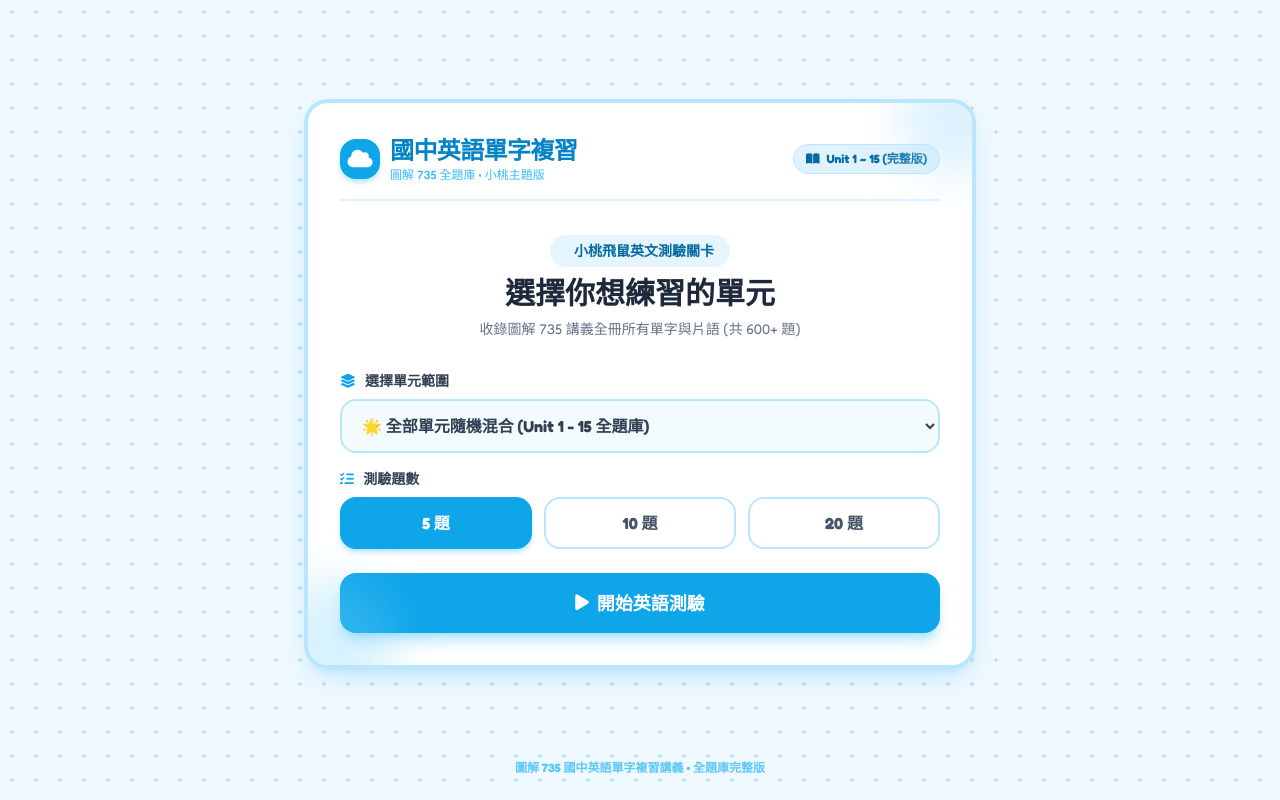
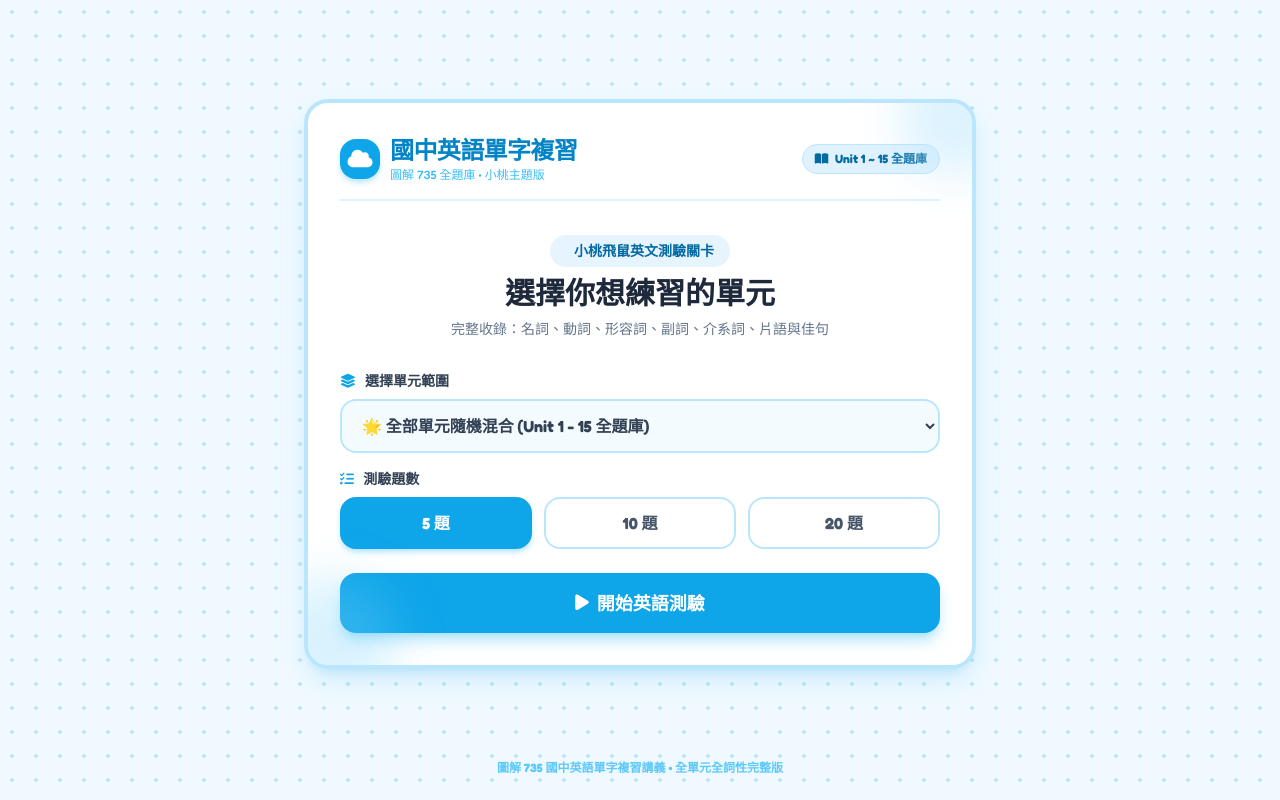
Before and after one commit to rickwang1978/2000alphabet, a plain HTML site: page index.html in a window 1280 px wide. Drawn offline with nearby package versions, Linux system fonts and the light colour scheme.

Commit message:
Update index.html

```diff
--- a/index.html
+++ b/index.html
@@ -86,7 +86,7 @@
                 </div>
             </div>
             <span id="badge-mode" class="hidden sm:inline-block bg-sky-100 text-sky-700 font-bold text-xs px-3 py-1.5 rounded-full border border-sky-200">
-                <i class="fa-solid fa-book-open mr-1"></i> Unit 1 ~ 15 (完整版)
+                <i class="fa-solid fa-book-open mr-1"></i> Unit 1 ~ 15 全題庫
             </span>
         </div>
 
@@ -97,7 +97,7 @@
                     <i class="fa-solid fa-sparkles text-sky-500"></i> 小桃飛鼠英文測驗關卡
                 </div>
                 <h2 class="text-2xl sm:text-3xl font-bold text-slate-800">選擇你想練習的單元</h2>
-                <p class="text-slate-500 text-sm">收錄圖解 735 講義全冊所有單字與片語 (共 600+ 題)</p>
+                <p class="text-slate-500 text-sm">完整收錄：名詞、動詞、形容詞、副詞、介系詞、片語與佳句</p>
             </div>
 
             <div class="space-y-4">
@@ -125,7 +125,7 @@
                         <option value="12">Unit 12 第五冊上 (人物地點、娛樂、生活用品)</option>
                         <option value="13">Unit 13 第五冊中 (生活用品、運動娛樂、場所)</option>
                         <option value="14">Unit 14 第五冊下 (生活用品、人物、地點、片語)</option>
-                        <option value="15">Unit 15 第六冊全 (人與行為、方向、進階片語)</option>
+                        <option value="15">Unit 15 第六冊全 (人與行為、方向、進階片語與佳句)</option>
                     </select>
                 </div>
 
@@ -226,7 +226,7 @@
 
     <!-- 頁腳 -->
     <p class="text-xs text-sky-400/80 mt-4 text-center font-bold">
-        圖解 735 國中英語單字複習講義 • 全題庫完整版
+        圖解 735 國中英語單字複習講義 • 全單元全詞性完整版
     </p>
 
     <!-- JavaScript 邏輯控制與完整 Word 題庫 -->
@@ -295,7 +295,7 @@
             { unit: 1, word: "police officer", meaning: "警察", category: "名詞" },
             { unit: 1, word: "singer", meaning: "歌手", category: "名詞" },
             { unit: 1, word: "writer", meaning: "作家", category: "名詞" },
-            { unit: 1, word: "cook", meaning: "廚師", category: "名詞" },
+            { unit: 1, word: "cook", meaning: "廚師", category: "名詞/動詞" },
             { unit: 1, word: "bed", meaning: "床", category: "名詞" },
             { unit: 1, word: "chair", meaning: "椅子", category: "名詞" },
             { unit: 1, word: "clock", meaning: "時鐘", category: "名詞" },
@@ -304,18 +304,18 @@
             { unit: 1, word: "table", meaning: "桌子；目錄", category: "名詞" },
             { unit: 1, word: "wall", meaning: "牆壁", category: "名詞" },
             { unit: 1, word: "name", meaning: "名字", category: "名詞" },
-            { unit: 1, word: "sign", meaning: "號誌；招牌", category: "名詞" },
+            { unit: 1, word: "sign", meaning: "號誌；招牌", category: "名詞/動詞" },
             { unit: 1, word: "card", meaning: "卡片", category: "名詞" },
             { unit: 1, word: "doll", meaning: "洋娃娃", category: "名詞" },
             { unit: 1, word: "picture", meaning: "照片；圖片", category: "名詞" },
             { unit: 1, word: "umbrella", meaning: "雨傘", category: "名詞" },
-            { unit: 1, word: "watch", meaning: "手錶", category: "名詞" },
+            { unit: 1, word: "watch", meaning: "手錶；觀看", category: "名詞/動詞" },
             { unit: 1, word: "check", meaning: "檢查；核對", category: "動詞" },
-            { unit: 1, word: "fight", meaning: "打架；爭鬥", category: "動詞" },
+            { unit: 1, word: "fight", meaning: "打架；爭鬥", category: "動詞/名詞" },
             { unit: 1, word: "follow", meaning: "跟隨；遵守", category: "動詞" },
             { unit: 1, word: "hurry", meaning: "急忙", category: "動詞" },
             { unit: 1, word: "look", meaning: "看；看起來", category: "動詞" },
-            { unit: 1, word: "open", meaning: "打開", category: "動詞" },
+            { unit: 1, word: "open", meaning: "打開；開著的", category: "動詞/形容詞" },
             { unit: 1, word: "read", meaning: "閱讀；唸", category: "動詞" },
             { unit: 1, word: "talk", meaning: "說話；談話", category: "動詞" },
             { unit: 1, word: "wash", meaning: "洗", category: "動詞" },
@@ -336,11 +336,11 @@
             { unit: 1, word: "follow the rules", meaning: "遵守規則", category: "片語" },
 
             // ================= Unit 2 =================
-            { unit: 2, word: "second", meaning: "秒；第二（的）", category: "名詞" },
+            { unit: 2, word: "second", meaning: "秒；第二（的）", category: "名詞/形容詞" },
             { unit: 2, word: "minute", meaning: "分鐘", category: "名詞" },
             { unit: 2, word: "hour", meaning: "小時", category: "名詞" },
-            { unit: 2, word: "date", meaning: "日期", category: "名詞" },
-            { unit: 2, word: "today", meaning: "今天", category: "名詞" },
+            { unit: 2, word: "date", meaning: "日期；約會", category: "名詞/動詞" },
+            { unit: 2, word: "today", meaning: "今天", category: "名詞/副詞" },
             { unit: 2, word: "morning", meaning: "早上", category: "名詞" },
             { unit: 2, word: "afternoon", meaning: "下午", category: "名詞" },
             { unit: 2, word: "evening", meaning: "傍晚", category: "名詞" },
@@ -377,12 +377,12 @@
             { unit: 2, word: "rat", meaning: "老鼠", category: "名詞" },
             { unit: 2, word: "fox", meaning: "狐狸", category: "名詞" },
             { unit: 2, word: "horse", meaning: "馬", category: "名詞" },
-            { unit: 2, word: "bear", meaning: "熊", category: "名詞" },
+            { unit: 2, word: "bear", meaning: "熊", category: "名詞/動詞" },
             { unit: 2, word: "bug", meaning: "蟲子", category: "名詞" },
             { unit: 2, word: "bird", meaning: "鳥", category: "名詞" },
             { unit: 2, word: "cat", meaning: "貓", category: "名詞" },
             { unit: 2, word: "dog", meaning: "狗", category: "名詞" },
-            { unit: 2, word: "fish", meaning: "魚", category: "名詞" },
+            { unit: 2, word: "fish", meaning: "魚", category: "名詞/動詞" },
             { unit: 2, word: "pig", meaning: "豬", category: "名詞" },
             { unit: 2, word: "rabbit", meaning: "兔子", category: "名詞" },
             { unit: 2, word: "house", meaning: "房子；家", category: "名詞" },
@@ -391,9 +391,9 @@
             { unit: 2, word: "bedroom", meaning: "臥室", category: "名詞" },
             { unit: 2, word: "dining room", meaning: "飯廳", category: "名詞" },
             { unit: 2, word: "bathroom", meaning: "浴室；廁所", category: "名詞" },
-            { unit: 2, word: "home", meaning: "家", category: "名詞" },
+            { unit: 2, word: "home", meaning: "家", category: "名詞/副詞" },
             { unit: 2, word: "zoo", meaning: "動物園", category: "名詞" },
-            { unit: 2, word: "park", meaning: "公園", category: "名詞" },
+            { unit: 2, word: "park", meaning: "公園；停放", category: "名詞/動詞" },
             { unit: 2, word: "place", meaning: "地方", category: "名詞" },
             { unit: 2, word: "music", meaning: "音樂", category: "名詞" },
             { unit: 2, word: "concert", meaning: "音樂會", category: "名詞" },
@@ -416,9 +416,9 @@
             { unit: 2, word: "take a walk", meaning: "散步", category: "片語" },
 
             // ================= Unit 3 =================
-            { unit: 3, word: "back", meaning: "背部", category: "名詞" },
+            { unit: 3, word: "back", meaning: "背部；後退", category: "名詞/副詞" },
             { unit: 3, word: "body", meaning: "身體", category: "名詞" },
-            { unit: 3, word: "face", meaning: "臉", category: "名詞" },
+            { unit: 3, word: "face", meaning: "臉；面對", category: "名詞/動詞" },
             { unit: 3, word: "hair", meaning: "頭髮", category: "名詞" },
             { unit: 3, word: "lip", meaning: "嘴唇", category: "名詞" },
             { unit: 3, word: "tooth", meaning: "牙齒", category: "名詞" },
@@ -429,14 +429,14 @@
             { unit: 3, word: "arm", meaning: "手臂", category: "名詞" },
             { unit: 3, word: "mouth", meaning: "嘴巴", category: "名詞" },
             { unit: 3, word: "leg", meaning: "腿", category: "名詞" },
-            { unit: 3, word: "hand", meaning: "手", category: "名詞" },
+            { unit: 3, word: "hand", meaning: "手；遞交", category: "名詞/動詞" },
             { unit: 3, word: "knee", meaning: "膝蓋", category: "名詞" },
             { unit: 3, word: "foot", meaning: "腳", category: "名詞" },
             { unit: 3, word: "breakfast", meaning: "早餐", category: "名詞" },
             { unit: 3, word: "lunch", meaning: "午餐", category: "名詞" },
             { unit: 3, word: "dinner", meaning: "晚餐", category: "名詞" },
             { unit: 3, word: "library", meaning: "圖書館", category: "名詞" },
-            { unit: 3, word: "shop", meaning: "商店", category: "名詞" },
+            { unit: 3, word: "shop", meaning: "商店；購物", category: "名詞/動詞" },
             { unit: 3, word: "baseball", meaning: "棒球", category: "名詞" },
             { unit: 3, word: "basketball", meaning: "籃球", category: "名詞" },
             { unit: 3, word: "exercise", meaning: "運動", category: "名詞/動詞" },
@@ -448,23 +448,23 @@
             { unit: 3, word: "song", meaning: "歌曲", category: "名詞" },
             { unit: 3, word: "computer", meaning: "電腦", category: "名詞" },
             { unit: 3, word: "homework", meaning: "作業", category: "名詞" },
-            { unit: 3, word: "shower", meaning: "淋浴", category: "名詞" },
-            { unit: 3, word: "sound", meaning: "聲音", category: "名詞/動詞" },
-            { unit: 3, word: "brush", meaning: "刷；梳", category: "動詞" },
-            { unit: 3, word: "change", meaning: "改變；交換", category: "動詞" },
-            { unit: 3, word: "close", meaning: "關閉", category: "動詞" },
+            { unit: 3, word: "shower", meaning: "淋浴", category: "名詞/動詞" },
+            { unit: 3, word: "sound", meaning: "聲音；聽起來", category: "名詞/動詞" },
+            { unit: 3, word: "brush", meaning: "刷；梳", category: "動詞/名詞" },
+            { unit: 3, word: "change", meaning: "改變；交換", category: "動詞/名詞" },
+            { unit: 3, word: "close", meaning: "關閉；親密的", category: "動詞/形容詞" },
             { unit: 3, word: "join", meaning: "參加", category: "動詞" },
-            { unit: 3, word: "paint", meaning: "畫圖；油漆", category: "動詞" },
+            { unit: 3, word: "paint", meaning: "畫圖；油漆", category: "動詞/名詞" },
             { unit: 3, word: "hurt", meaning: "使受傷；疼痛", category: "動詞" },
-            { unit: 3, word: "practice", meaning: "練習", category: "動詞" },
+            { unit: 3, word: "practice", meaning: "練習", category: "動詞/名詞" },
             { unit: 3, word: "save", meaning: "拯救；節省", category: "動詞" },
             { unit: 3, word: "download", meaning: "下載", category: "動詞" },
             { unit: 3, word: "upload", meaning: "上傳", category: "動詞" },
             { unit: 3, word: "swim", meaning: "游泳", category: "動詞" },
             { unit: 3, word: "different", meaning: "不同的", category: "形容詞" },
             { unit: 3, word: "crowded", meaning: "擠滿人群的", category: "形容詞" },
-            { unit: 3, word: "early", meaning: "早的", category: "形容詞" },
-            { unit: 3, word: "late", meaning: "晚的", category: "形容詞" },
+            { unit: 3, word: "early", meaning: "早的", category: "形容詞/副詞" },
+            { unit: 3, word: "late", meaning: "晚的", category: "形容詞/副詞" },
             { unit: 3, word: "strong", meaning: "強壯的", category: "形容詞" },
             { unit: 3, word: "tired", meaning: "疲累的", category: "形容詞" },
             { unit: 3, word: "get up", meaning: "起床", category: "片語" },
@@ -506,7 +506,7 @@
             { unit: 4, word: "water", meaning: "水", category: "名詞" },
             { unit: 4, word: "bottle", meaning: "瓶子", category: "名詞" },
             { unit: 4, word: "bowl", meaning: "碗", category: "名詞" },
-            { unit: 4, word: "can", meaning: "罐子", category: "名詞" },
+            { unit: 4, word: "can", meaning: "罐子；能夠", category: "名詞/助動詞" },
             { unit: 4, word: "plate", meaning: "盤子", category: "名詞" },
             { unit: 4, word: "glass", meaning: "玻璃杯", category: "名詞" },
             { unit: 4, word: "cup", meaning: "杯", category: "名詞" },
@@ -648,28 +648,28 @@
             { unit: 7, word: "soldier", meaning: "士兵", category: "名詞" },
             { unit: 7, word: "driver", meaning: "司機", category: "名詞" },
             { unit: 7, word: "mail carrier", meaning: "郵差", category: "名詞" },
-            { unit: 7, word: "dream", meaning: "夢想", category: "名詞" },
-            { unit: 7, word: "experience", meaning: "經歷；經驗", category: "名詞" },
+            { unit: 7, word: "dream", meaning: "夢想", category: "名詞/動詞" },
+            { unit: 7, word: "experience", meaning: "經歷；經驗", category: "名詞/動詞" },
             { unit: 7, word: "pet", meaning: "寵物", category: "名詞" },
             { unit: 7, word: "country", meaning: "國家；鄉下", category: "名詞" },
             { unit: 7, word: "factory", meaning: "工廠", category: "名詞" },
             { unit: 7, word: "clothes", meaning: "衣服", category: "名詞" },
-            { unit: 7, word: "future", meaning: "未來", category: "名詞" },
-            { unit: 7, word: "past", meaning: "過去", category: "名詞" },
+            { unit: 7, word: "future", meaning: "未來", category: "名詞/形容詞" },
+            { unit: 7, word: "past", meaning: "過去", category: "名詞/形容詞" },
             { unit: 7, word: "become", meaning: "成為", category: "動詞" },
             { unit: 7, word: "believe", meaning: "相信", category: "動詞" },
-            { unit: 7, word: "break", meaning: "打破；損壞", category: "動詞" },
+            { unit: 7, word: "break", meaning: "打破；損壞", category: "動詞/名詞" },
             { unit: 7, word: "catch", meaning: "捉；接", category: "動詞" },
             { unit: 7, word: "decide", meaning: "決定", category: "動詞" },
-            { unit: 7, word: "dry", meaning: "弄乾", category: "動詞" },
+            { unit: 7, word: "dry", meaning: "弄乾", category: "動詞/形容詞" },
             { unit: 7, word: "feed", meaning: "餵養", category: "動詞" },
             { unit: 7, word: "find", meaning: "找到", category: "動詞" },
             { unit: 7, word: "fix", meaning: "修理；解決", category: "動詞" },
             { unit: 7, word: "grow", meaning: "種植；成長", category: "動詞" },
-            { unit: 7, word: "hope", meaning: "希望", category: "動詞" },
+            { unit: 7, word: "hope", meaning: "希望", category: "動詞/名詞" },
             { unit: 7, word: "keep", meaning: "持續；保持", category: "動詞" },
-            { unit: 7, word: "laugh", meaning: "笑；嘲笑", category: "動詞" },
-            { unit: 7, word: "plan", meaning: "規劃；打算", category: "動詞" },
+            { unit: 7, word: "laugh", meaning: "笑；嘲笑", category: "動詞/名詞" },
+            { unit: 7, word: "plan", meaning: "規劃；打算", category: "動詞/名詞" },
             { unit: 7, word: "remember", meaning: "記得", category: "動詞" },
             { unit: 7, word: "sweep", meaning: "掃", category: "動詞" },
             { unit: 7, word: "try", meaning: "嘗試", category: "動詞" },
@@ -696,7 +696,7 @@
             { unit: 8, word: "road", meaning: "道路", category: "名詞" },
             { unit: 8, word: "metro station", meaning: "捷運站", category: "名詞" },
             { unit: 8, word: "hat", meaning: "帽子", category: "名詞" },
-            { unit: 8, word: "ring", meaning: "戒指", category: "名詞" },
+            { unit: 8, word: "ring", meaning: "戒指", category: "名詞/動詞" },
             { unit: 8, word: "T-shirt", meaning: "T恤", category: "名詞" },
             { unit: 8, word: "skirt", meaning: "裙子", category: "名詞" },
             { unit: 8, word: "coat", meaning: "外套", category: "名詞" },
@@ -728,7 +728,7 @@
             { unit: 8, word: "move", meaning: "搬遷；移動", category: "動詞" },
             { unit: 8, word: "cheap", meaning: "便宜的", category: "形容詞" },
             { unit: 8, word: "expensive", meaning: "昂貴的", category: "形容詞" },
-            { unit: 8, word: "fast", meaning: "快的", category: "形容詞" },
+            { unit: 8, word: "fast", meaning: "快的", category: "形容詞/副詞" },
             { unit: 8, word: "lost", meaning: "迷路的", category: "形容詞" },
             { unit: 8, word: "turn left", meaning: "向左轉", category: "片語" },
             { unit: 8, word: "take off", meaning: "脫下；起飛", category: "片語" },
@@ -764,15 +764,15 @@
             { unit: 9, word: "mile", meaning: "英里", category: "名詞" },
             { unit: 9, word: "waiter", meaning: "服務生", category: "名詞" },
             { unit: 9, word: "agree", meaning: "同意", category: "動詞" },
-            { unit: 9, word: "bite", meaning: "咬", category: "動詞" },
+            { unit: 9, word: "bite", meaning: "咬", category: "動詞/名詞" },
             { unit: 9, word: "feel", meaning: "感到", category: "動詞" },
             { unit: 9, word: "forget", meaning: "忘記", category: "動詞" },
-            { unit: 9, word: "kick", meaning: "踢", category: "動詞" },
+            { unit: 9, word: "kick", meaning: "踢", category: "動詞/名詞" },
             { unit: 9, word: "kill", meaning: "殺死", category: "動詞" },
             { unit: 9, word: "raise", meaning: "飼養；舉起", category: "動詞" },
-            { unit: 9, word: "smell", meaning: "聞起來", category: "動詞" },
-            { unit: 9, word: "sound", meaning: "聽起來", category: "動詞" },
-            { unit: 9, word: "taste", meaning: "嚐起來", category: "動詞" },
+            { unit: 9, word: "smell", meaning: "聞起來", category: "動詞/名詞" },
+            { unit: 9, word: "sound", meaning: "聽起來", category: "動詞/名詞" },
+            { unit: 9, word: "taste", meaning: "嚐起來", category: "動詞/名詞" },
             { unit: 9, word: "tell", meaning: "告訴", category: "動詞" },
             { unit: 9, word: "convenient", meaning: "便利的", category: "形容詞" },
             { unit: 9, word: "delicious", meaning: "美味的", category: "形容詞" },
@@ -1020,8 +1020,8 @@
             { unit: 14, word: "used to", meaning: "過去習慣於", category: "片語" },
 
             // ================= Unit 15 =================
-            { unit: 15, word: "leave", meaning: "休假", category: "名詞/動詞" },
-            { unit: 15, word: "deal", meaning: "交易", category: "名詞" },
+            { unit: 15, word: "leave", meaning: "休假；離開", category: "名詞/動詞" },
+            { unit: 15, word: "deal", meaning: "交易；處理", category: "名詞/動詞" },
             { unit: 15, word: "power", meaning: "力量", category: "名詞" },
             { unit: 15, word: "leader", meaning: "領袖", category: "名詞" },
             { unit: 15, word: "queen", meaning: "皇后", category: "名詞" },
@@ -1044,22 +1044,42 @@
             { unit: 15, word: "stomach", meaning: "胃", category: "名詞" },
             { unit: 15, word: "sight", meaning: "視線；景象", category: "名詞" },
             { unit: 15, word: "camp", meaning: "露營", category: "動詞/名詞" },
-            { unit: 15, word: "correct", meaning: "更正", category: "動詞/形容詞" },
+            { unit: 15, word: "correct", meaning: "更正；正確的", category: "動詞/形容詞" },
             { unit: 15, word: "cross", meaning: "跨越", category: "動詞" },
             { unit: 15, word: "fry", meaning: "油炸；油煎", category: "動詞" },
-            { unit: 15, word: "tie", meaning: "打結；繫", category: "動詞" },
+            { unit: 15, word: "tie", meaning: "打結；繫", category: "動詞/名詞" },
             { unit: 15, word: "repeat", meaning: "重複", category: "動詞" },
-            { unit: 15, word: "row", meaning: "划船", category: "動詞" },
-            { unit: 15, word: "store", meaning: "儲存", category: "動詞/名詞" },
-            { unit: 15, word: "tidy", meaning: "整理", category: "動詞/形容詞" },
-            { unit: 15, word: "lonely", meaning: "孤獨的", category: "形容詞" },
-            { unit: 15, word: "married", meaning: "已婚的", category: "形容詞" },
-            { unit: 15, word: "national", meaning: "國家的", category: "形容詞" },
+            { unit: 15, word: "row", meaning: "划船；排", category: "動詞/名詞" },
+            { unit: 15, word: "store", meaning: "儲存；商店", category: "動詞/名詞" },
+            { unit: 15, word: "tidy", meaning: "整理；整潔的", category: "動詞/形容詞" },
+            { unit: 15, word: "down", meaning: "沮喪的；向下", category: "形容詞/副詞" },
+            { unit: 15, word: "lonely", meaning: "寂寞的；孤獨的", category: "形容詞" },
+            { unit: 15, word: "married", meaning: "已婚的；有配偶的", category: "形容詞" },
+            { unit: 15, word: "national", meaning: "國家的，國民的", category: "形容詞" },
             { unit: 15, word: "shy", meaning: "害羞的", category: "形容詞" },
             { unit: 15, word: "stupid", meaning: "愚蠢的", category: "形容詞" },
+            { unit: 15, word: "quite", meaning: "相當地", category: "副詞" },
+            { unit: 15, word: "as long as", meaning: "只要~", category: "連接詞" },
+            { unit: 15, word: "as soon as", meaning: "一~ 就~", category: "連接詞" },
+            { unit: 15, word: "neither... nor...", meaning: "既不~ 也不~", category: "連接詞" },
+            { unit: 15, word: "not only... but also...", meaning: "不但~ 而且~", category: "連接詞" },
             { unit: 15, word: "according to", meaning: "根據", category: "片語" },
+            { unit: 15, word: "act on", meaning: "執行；落實", category: "片語" },
+            { unit: 15, word: "at the crossroads", meaning: "處於關鍵時刻", category: "片語" },
+            { unit: 15, word: "base on", meaning: "根據", category: "片語" },
+            { unit: 15, word: "be about to", meaning: "將要", category: "片語" },
+            { unit: 15, word: "be different from", meaning: "不同於～", category: "片語" },
+            { unit: 15, word: "be into", meaning: "熱衷某事物", category: "片語" },
+            { unit: 15, word: "burn down", meaning: "燃燒殆盡；燒光", category: "片語" },
+            { unit: 15, word: "by now", meaning: "到此刻為止", category: "片語" },
             { unit: 15, word: "cheer up", meaning: "振作起來", category: "片語" },
-            { unit: 15, word: "count on", meaning: "依靠", category: "片語" },
+            { unit: 15, word: "come to an end", meaning: "將要結束", category: "片語" },
+            { unit: 15, word: "count on", meaning: "依靠；指望", category: "片語" },
+            { unit: 15, word: "cut off", meaning: "中斷；切斷", category: "片語" },
+            { unit: 15, word: "dry off", meaning: "變乾", category: "片語" },
+            { unit: 15, word: "for a rainy day", meaning: "以備不時之需", category: "片語" },
+            { unit: 15, word: "give away", meaning: "分送", category: "片語" },
+            { unit: 15, word: "give it a try", meaning: "嘗試一下", category: "片語" },
             { unit: 15, word: "study abroad", meaning: "出國留學", category: "片語" },
             { unit: 15, word: "Knowledge is power.", meaning: "知識就是力量。", category: "佳句" }
         ];
@@ -1143,7 +1163,7 @@
 
             if (selectedUnit === 'all') {
                 filtered = vocabularyData;
-                if (badgeMode) badgeMode.innerHTML = `<i class="fa-solid fa-book-open mr-1"></i> Unit 1 ~ 15 全範圍`;
+                if (badgeMode) badgeMode.innerHTML = `<i class="fa-solid fa-book-open mr-1"></i> Unit 1 ~ 15 全題庫`;
             } else if (selectedUnit.includes('-')) {
                 // 處理 5 個單元隨機混合 (例如 "1-5", "6-10", "11-15")
                 const [start, end] = selectedUnit.split('-').map(Number);
```
